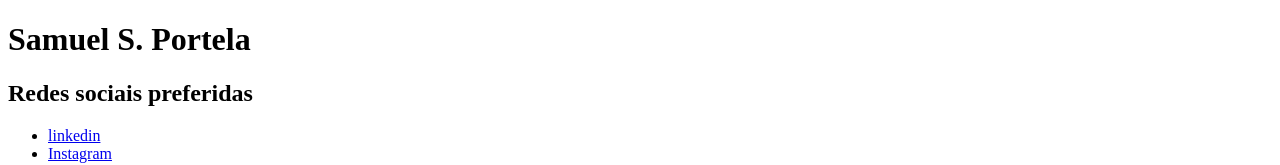
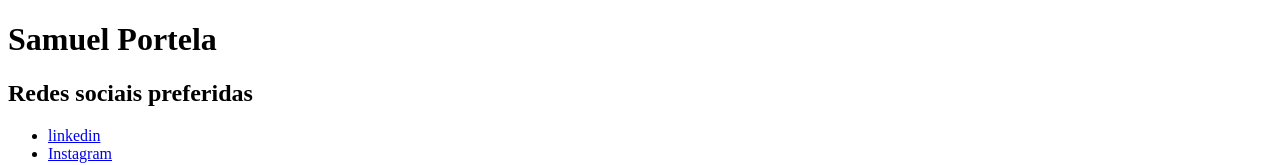
Before and after one commit to Samuel-3004/pagina_perfil, a plain HTML site: page pagina_de_perfil.html in a window 1280 px wide. Shown: the top 165 px of the page. Drawn offline with Linux system fonts and the light colour scheme.

Commit message:
retirada de nome do meio

```diff
--- a/pagina_de_perfil.html
+++ b/pagina_de_perfil.html
@@ -7,7 +7,7 @@
 <body>
     <header>
         <!-- Cabeçalho da sua página -->
-        <h1>Samuel S. Portela</h1>
+        <h1>Samuel Portela</h1>
     </header>
     <aside>
         <!-- Informações que estão inseridas na lateral da página -->
```
